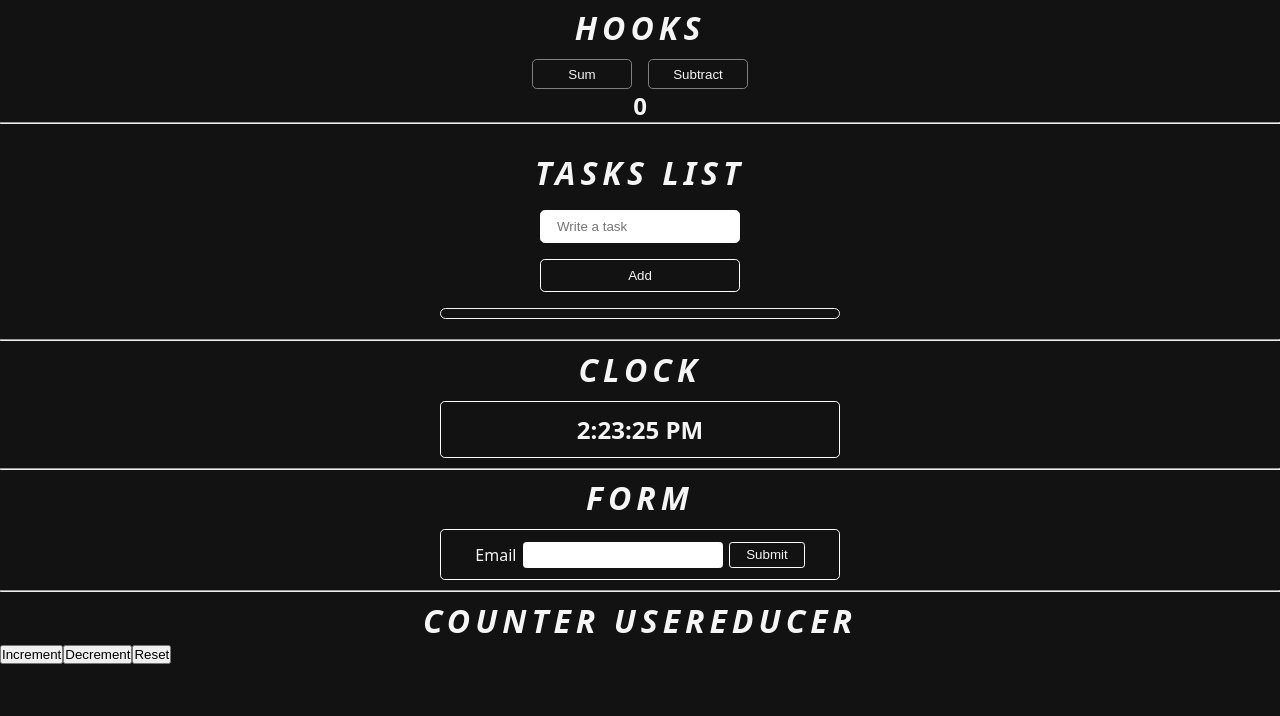
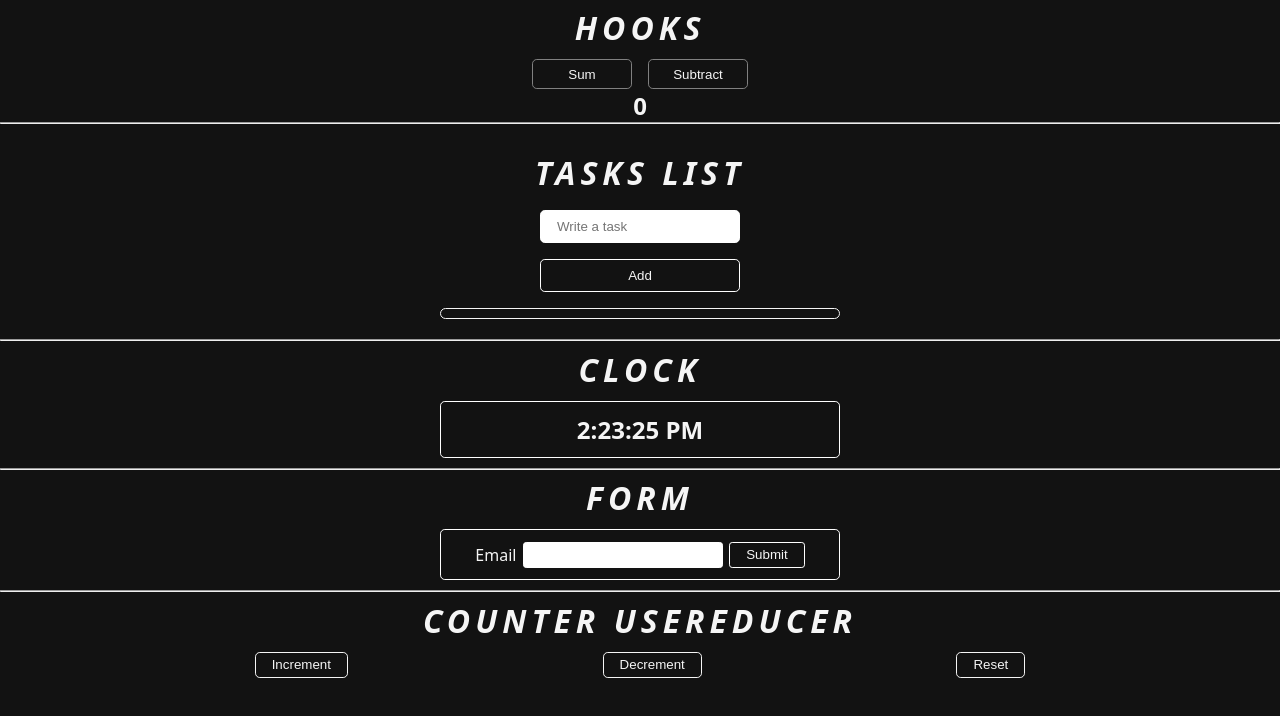
Before and after one commit to Espadv69/React_Beginner, a React (Vite) app in the folder 03-hooks/: page / in a window 1280 px wide. Shown: the top 716 px of the page. Built offline with nearby package versions, Linux system fonts and the light colour scheme.

Commit message:
feat(Styles): add button styles and container layout to Components.css

```diff
--- a/03-hooks/src/css/Components.css
+++ b/03-hooks/src/css/Components.css
@@ -105,3 +105,23 @@
   text-align: center;
   color: red;
 }
+
+.buttons-container {
+  margin: 10px auto;
+  margin-bottom: 1.5rem;
+
+  display: flex;
+  justify-content: space-evenly;
+}
+
+.btn {
+  cursor: pointer;
+
+  padding: .3rem 1rem;
+
+  border: 1px solid whitesmoke;
+  border-radius: .3rem;
+
+  color: whitesmoke;
+  background: transparent;
+}
```
